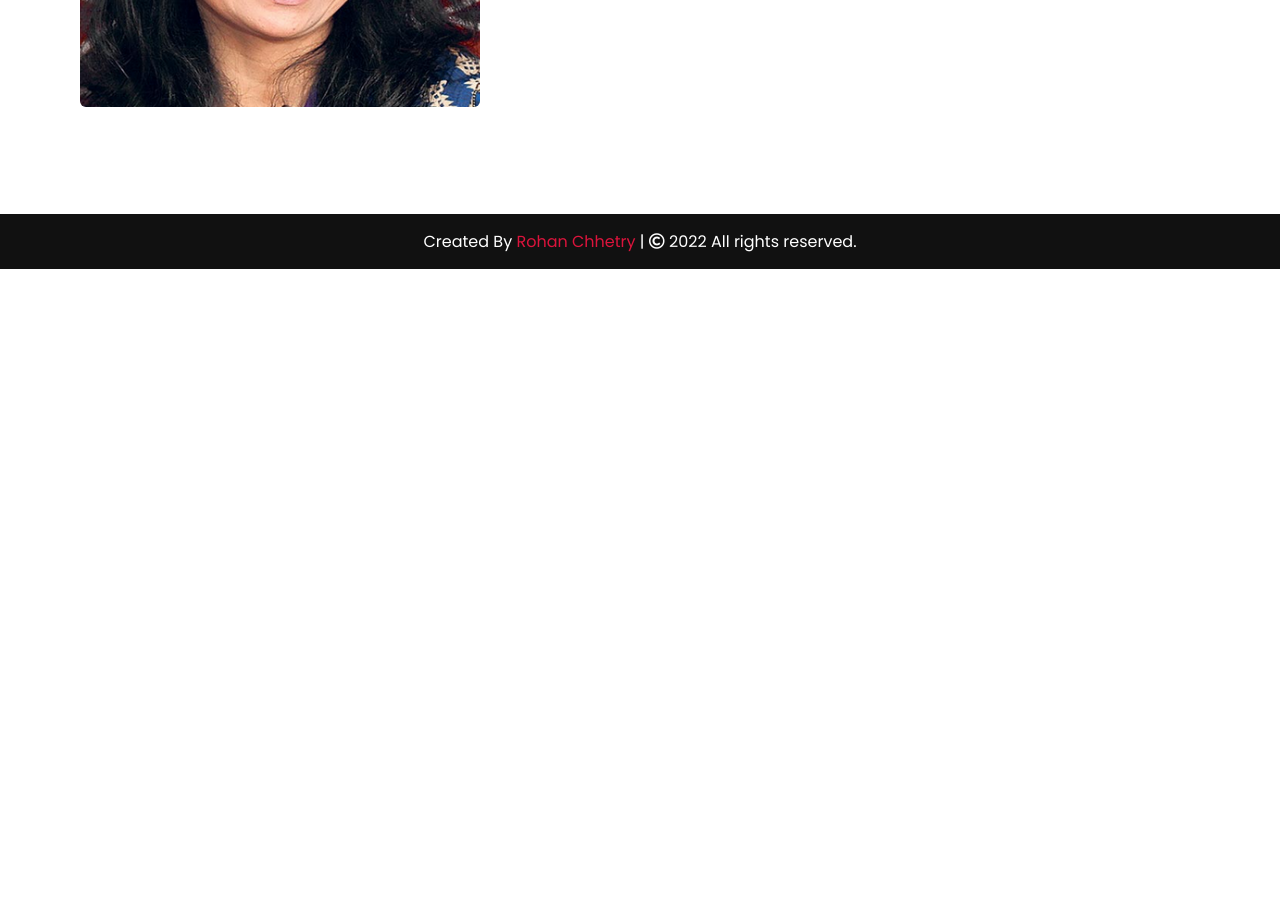
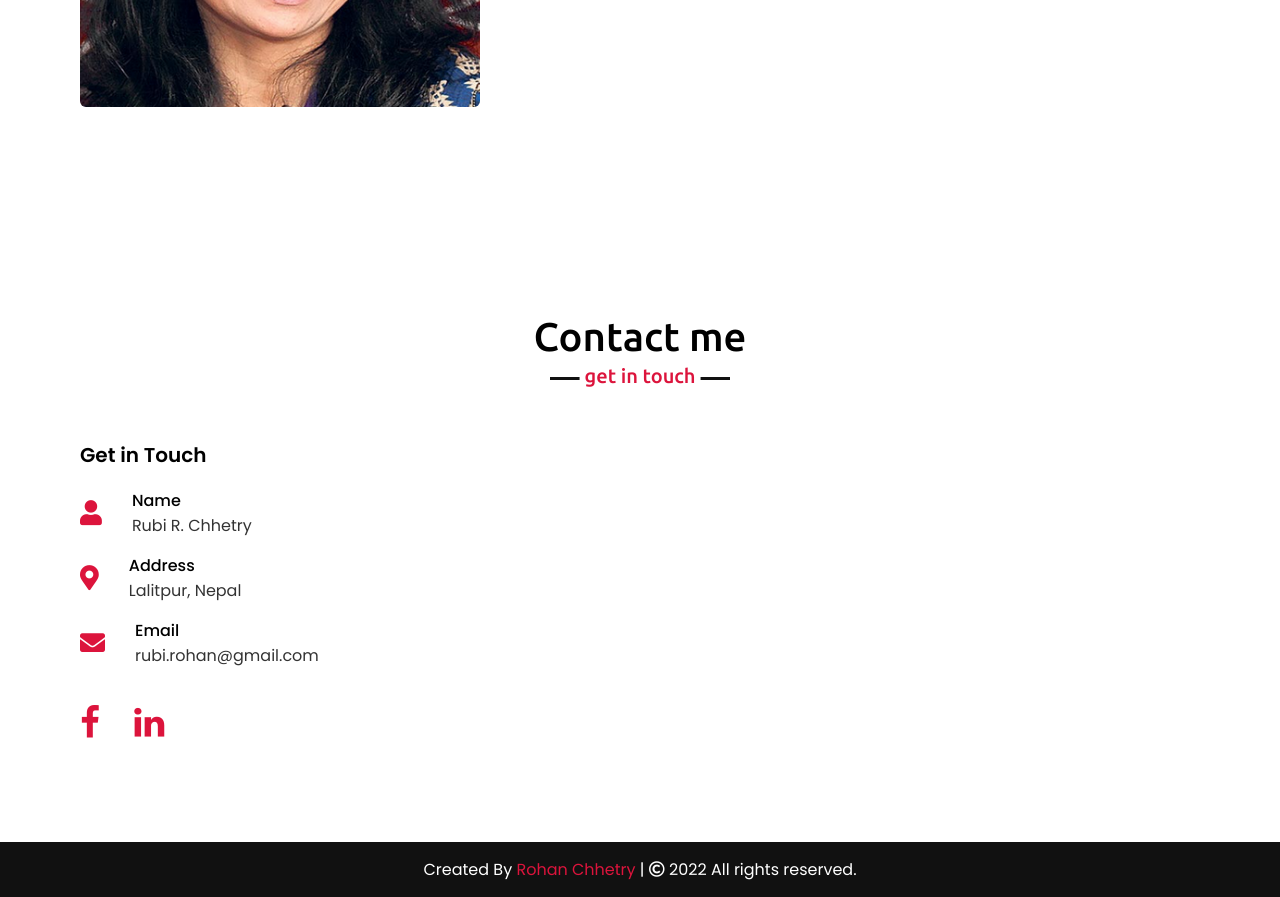
Before and after one commit to GwapoGitHub/momWebpage, a plain HTML site: page index.html in a window 1280 px wide. Shown: the part 519-1416 px from the top of the page. Before the commit the page ends 800 px from the top, so only its background shows below. Drawn offline with Linux system fonts and the light colour scheme.

Commit message:
added contact

```diff
--- a/css/styles.css
+++ b/css/styles.css
@@ -183,6 +183,57 @@ section .title::after {
     color: crimson;
     background: none;
   }
+
+
+/* contact section styling */
+.contact .title::after {
+    content: "get in touch";
+  }
+  .contact .contact-content .column {
+    width: calc(50% - 30px);
+  }
+  .contact .contact-content .text {
+    font-size: 20px;
+    font-weight: 600;
+    margin-bottom: 10px;
+  }
+  .contact .contact-content .left p {
+    text-align: justify;
+  }
+  .contact .contact-content .left .icons {
+    margin: 10px 0;
+  }
+  .contact .contact-content .row {
+    display: flex;
+    height: 65px;
+    align-items: center;
+  }
+  .contact .contact-content .row .info {
+    margin-left: 30px;
+  }
+  .contact .contact-content .row i {
+    font-size: 25px;
+    color: crimson;
+  }
+  .contact .row a {
+    margin: 20px 0 0 0;
+    padding: 0 30px 0 0;
+    font-size: 35px;
+    color: crimson;
+  }
+
+  .contact .row a:hover {
+    color: crimson;
+    text-decoration: none;
+    transform: scale(1.2);
+  }
+
+  .contact .contact-content .info .head {
+    font-weight: 500;
+  }
+  .contact .contact-content .info .sub-title {
+    color: #333;
+  }
 /* footer section styling */
 footer {
     background: #111;
--- a/index.html
+++ b/index.html
@@ -41,6 +41,46 @@
             </div>
         </section>
 
+        <!-- contact section start -->
+        <section class="contact" id="contact">
+            <div class="max-width">
+                <h2 class="title">Contact me</h2>
+                <div class="contact-content">
+                    <div class="column left">
+                        <div class="text">Get in Touch</div>
+                        <!-- <p>I absolutely love meeting and talking about varied topics with new people. Would love to get in touch with you, feel free to contact me.</p> -->
+                        <div class="icons">
+                            <div class="row">
+                                <i class="fas fa-user"></i>
+                                <div class="info">
+                                    <div class="head">Name</div>
+                                    <div class="sub-title">Rubi R. Chhetry</div>
+                                </div>
+                            </div>
+                            <div class="row">
+                                <i class="fas fa-map-marker-alt"></i>
+                                <div class="info">
+                                    <div class="head">Address</div>
+                                    <div class="sub-title">Lalitpur, Nepal</div>
+                                </div>
+                            </div>
+                            <div class="row">
+                                <i class="fas fa-envelope"></i>
+                                <div class="info">
+                                    <div class="head">Email</div>
+                                    <div class="sub-title">rubi.rohan@gmail.com</div>
+                                </div>
+                            </div>
+                        </div>
+                    </div>
+                </div>
+                <div class="row">
+                    <a class="btn fa fa-facebook" href="https://www.facebook.com/rubi.chhetry" target="_blank"></a>
+                    <a class="btn fa fa-linkedin" href="https://www.linkedin.com/in/rubi-r-chhetry-a05b2861/" target="_blank"></a>
+                </div>
+            </div>
+        </section>
+
         <!-- footer section start -->
         <footer>
             <span>Created By <a href="https://www.rohanchhetry.com.np">Rohan Chhetry</a> | <span class="far fa-copyright"></span> 2022 All rights reserved.</span>
```
